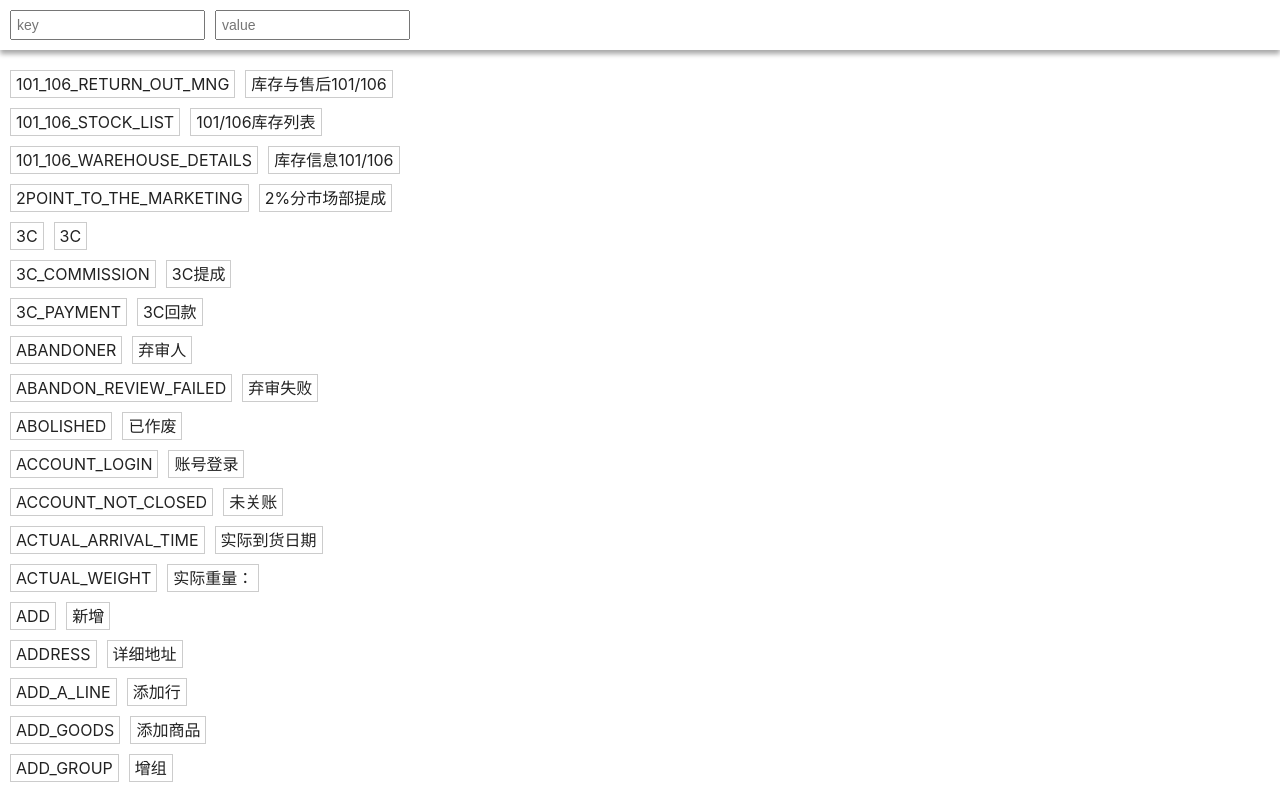
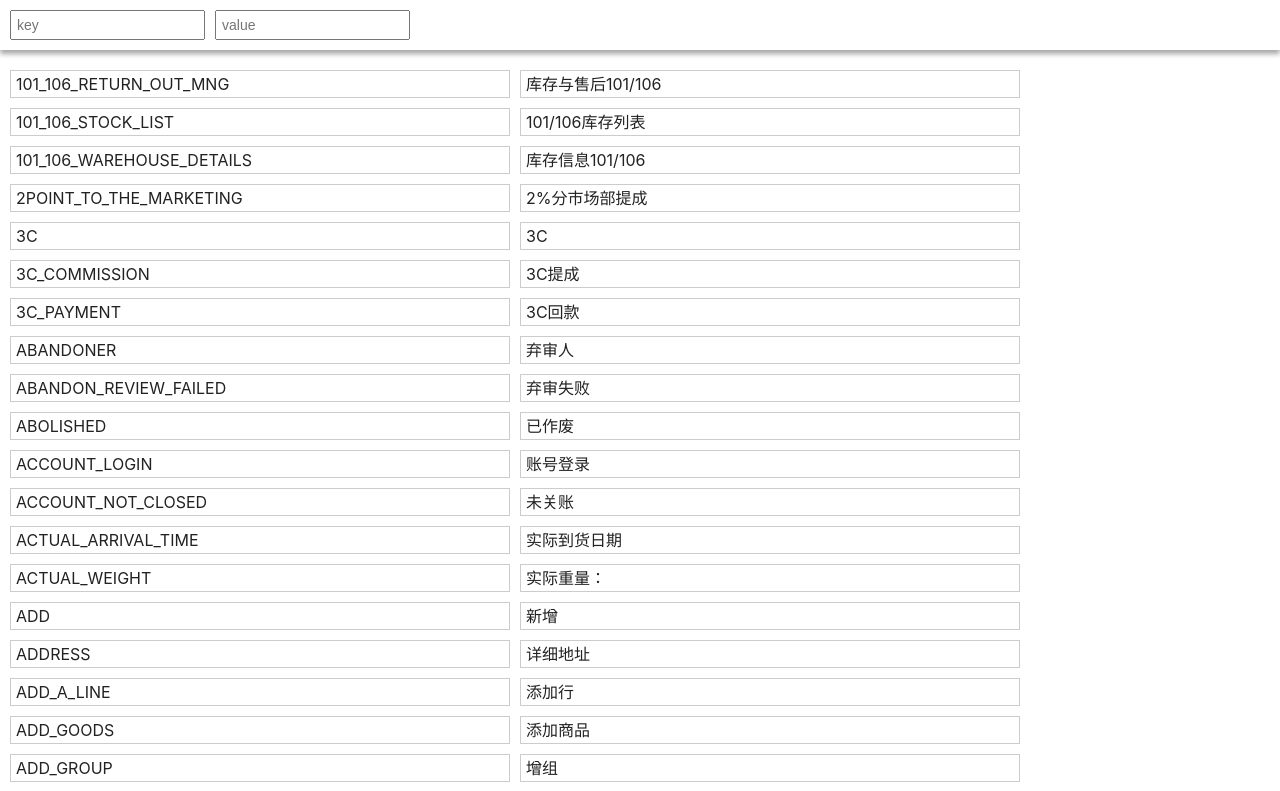
Before and after one commit to zhictory/aries, a React (Create React App) app: page /language in a window 1280 px wide. Shown: the top 791 px of the page. Built offline with nearby package versions, Linux system fonts and the light colour scheme.

Commit message:
[feat] update component

```diff
--- a/src/component/language/index.js
+++ b/src/component/language/index.js
@@ -59,7 +59,7 @@ class Language extends React.Component {
 
   render() {
     return (
-      <div>
+      <div className="language">
         <div className="form-control">
           <input placeholder="key" type="text" onChange={this.onKeyChange} />
           <input placeholder="value" type="text" onChange={this.onValueChange} />
--- a/src/component/language/style.css
+++ b/src/component/language/style.css
@@ -1,24 +1,26 @@
-ul {
+.language ul {
   margin-top: 20px;
 }
 
-li {
+.language li {
   margin: 10px;
 }
 
-li span {
+.language li span {
   display: inline-block;
   border: 1px solid #ccc;
   margin-right: 10px;
   padding: 5px;
   cursor: pointer;
+  width: 500px;
+  vertical-align: top;
 }
 
-li span:hover {
+.language li span:hover {
   background: #f5f3f2;
 }
 
-.form-control {
+.language .form-control {
   position: sticky;
   top: 0;
   padding: 10px;
@@ -27,6 +29,6 @@ li span:hover {
   box-shadow: 0px 4px 5px 0px rgba(0, 0, 0, 0.35);
 }
 
-.form-control input {
+.language .form-control input {
   margin-right: 10px;
 }
```
